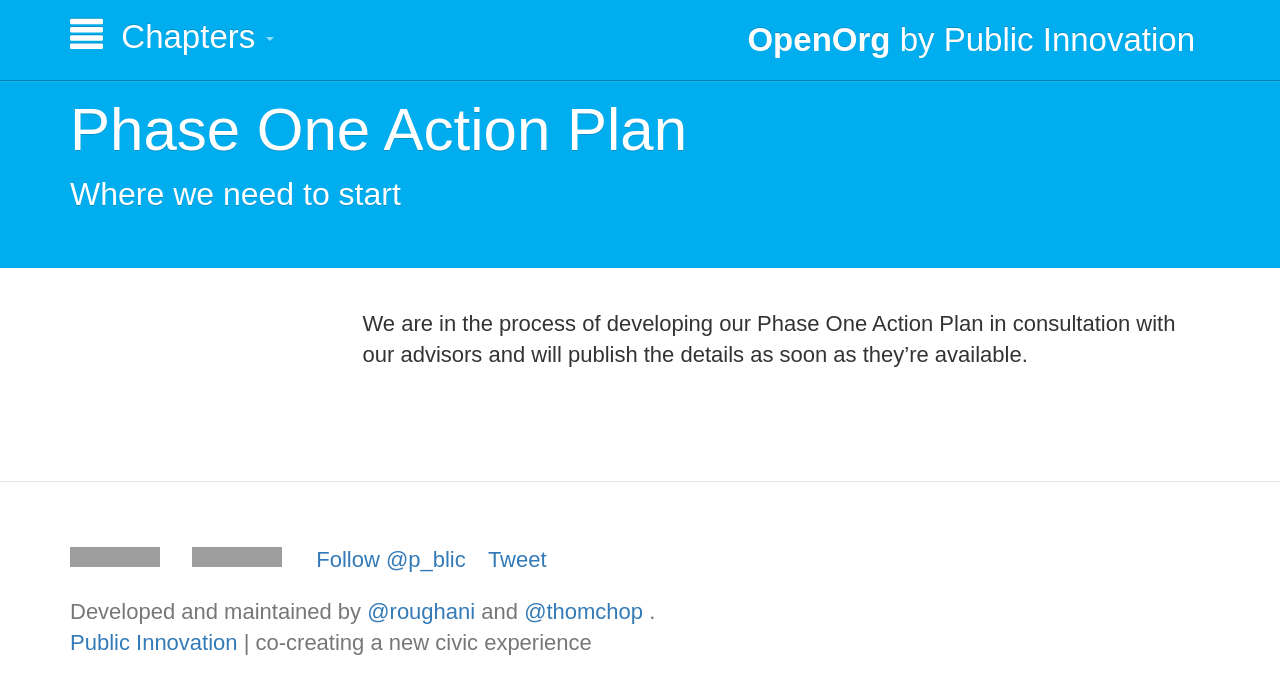
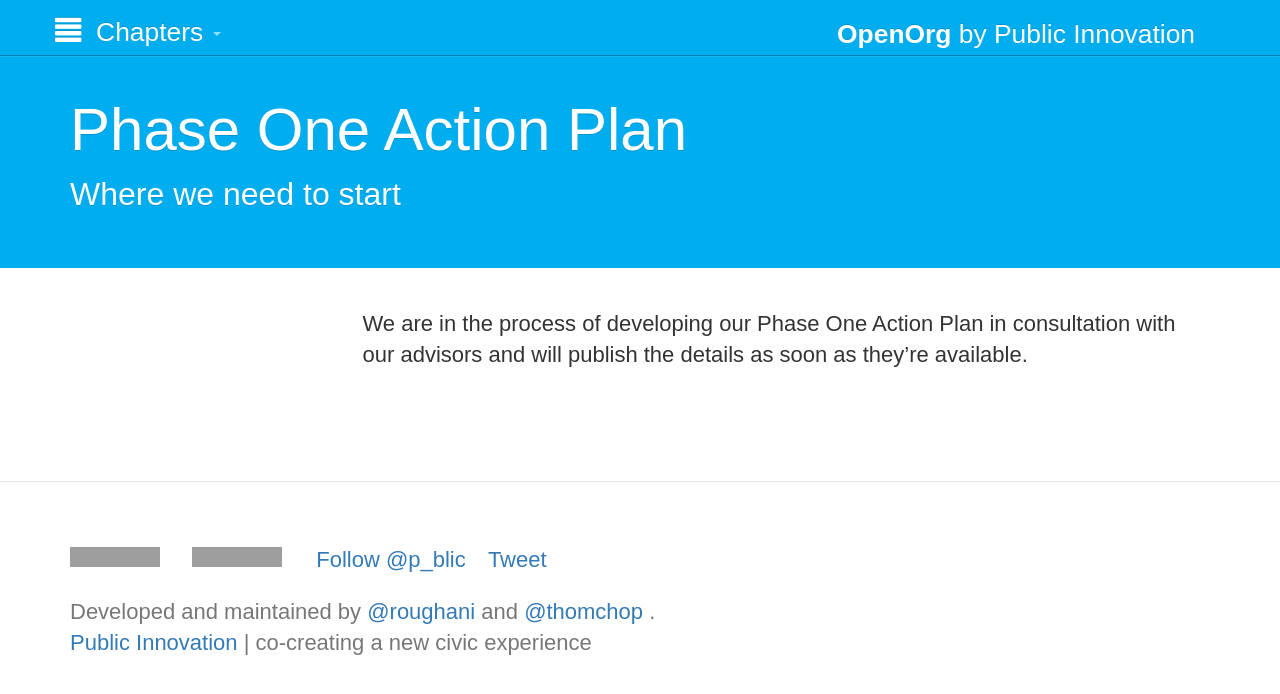
Before and after one commit to publicinnovation/openorg, a Jekyll site: the page built from chapters/6_phase-one-action-plan.md, in a window 1280 px wide. Shown: the top 694 px of the page. Built offline with Jekyll 4.4.1, drawn with Linux system fonts in a browser that asks for light colours; nearby versions of some CDN libraries; Markdown is read by kramdown in place of the engine named in the settings; comment, search, counter and statistics services are not loaded; grey boxes are pictures that could not be loaded.

Commit message:
more navbar tweaks

```diff
--- a/css/custom.css
+++ b/css/custom.css
@@ -10,8 +10,12 @@ h1, h2, h3, h4, h5, h6 {
 
 .navbar-brand, .navbar-text, .dropdown-menu > li > a {
   font-family: "proxima-nova", sans-serif;
-  font-size: 1.5em;
+  font-size: 1.2em;
   line-height: 1.5;
+}
+
+.navbar-nav {
+  margin: 0px -15px;
 }
 
 .bs-header > p, .bs-sidebar > ul > li > a, .bs-footer, {
@@ -20,6 +24,7 @@ h1, h2, h3, h4, h5, h6 {
 
 .navbar-text {
   padding-right: 15px;
+  margin-bottom: 0px;
 }
 
 .btn-outline {
```
